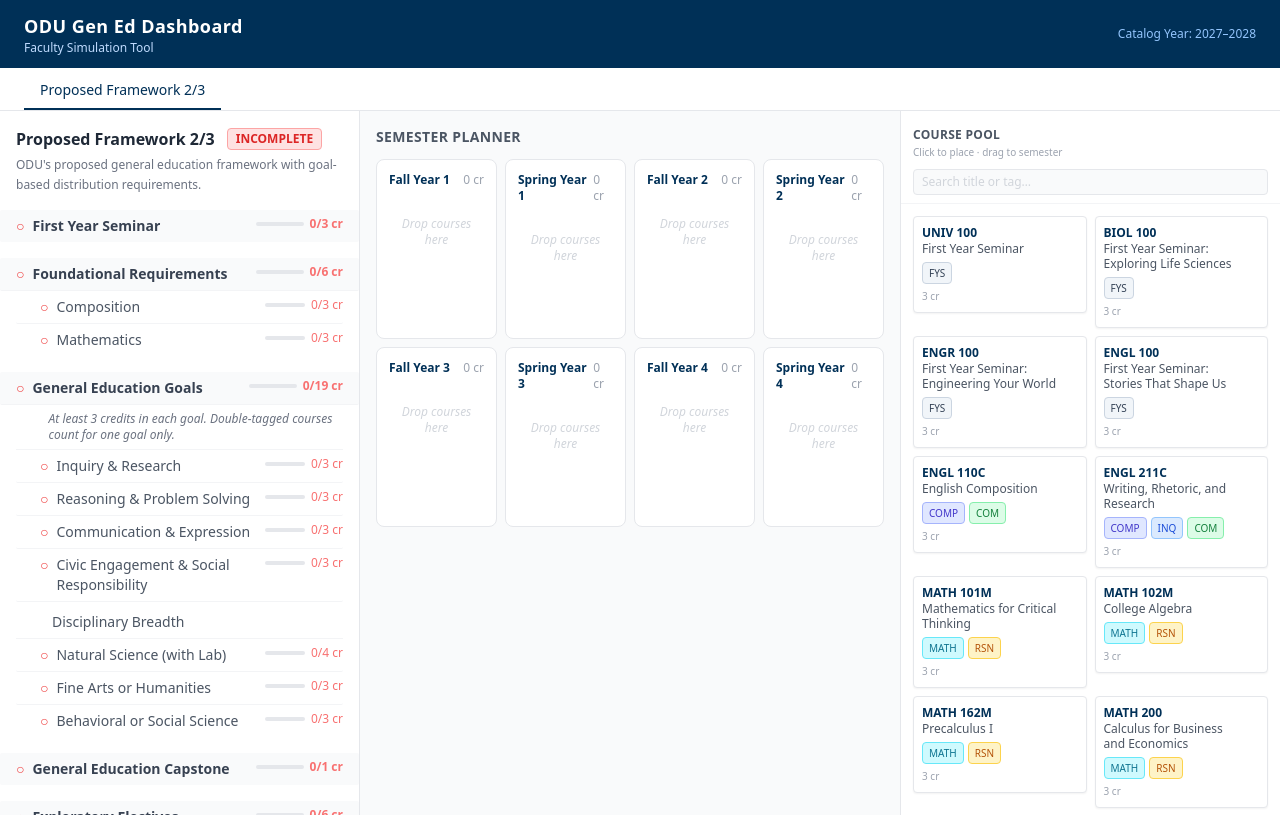
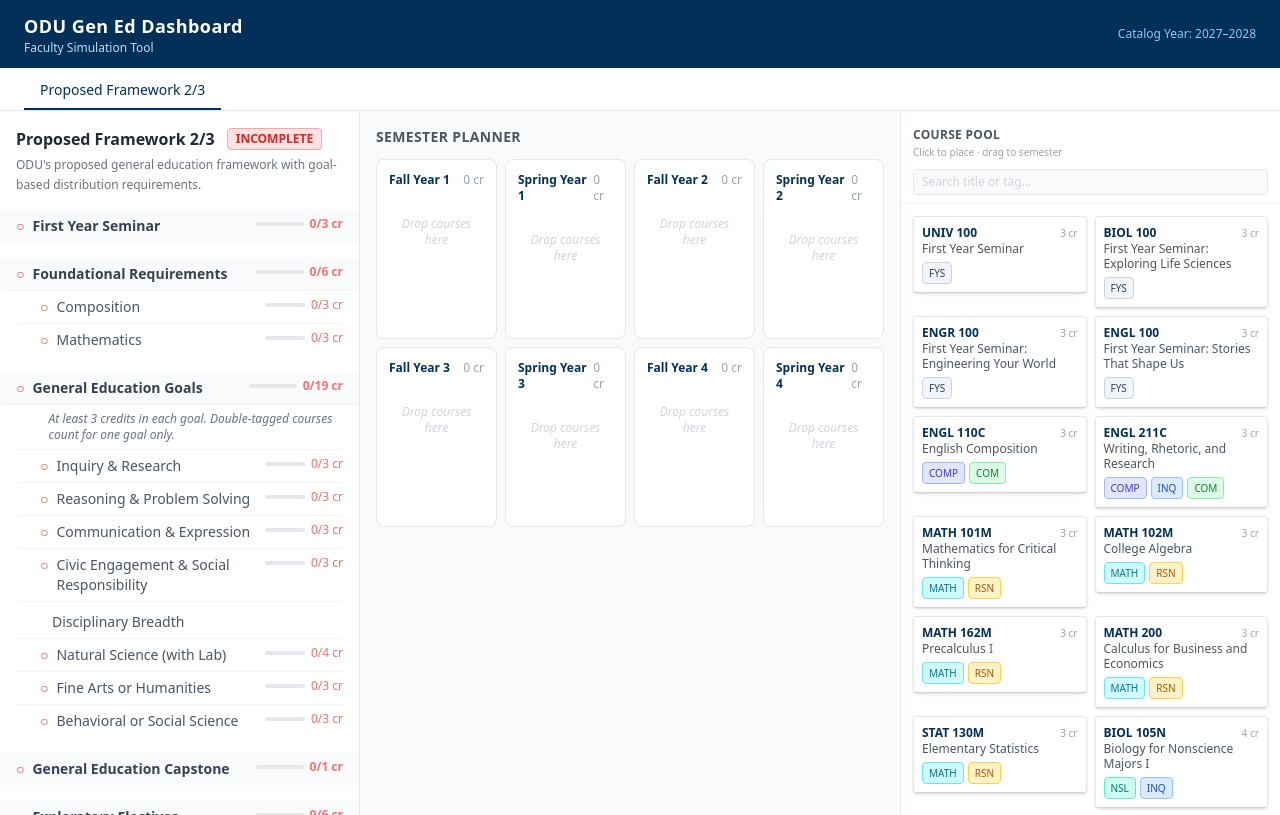
Before and after one commit to mgrau/gen-ed-dashboard, a Svelte app: page / in a window 1280 px wide. Built offline with nearby package versions, Linux system fonts and the light colour scheme.

Commit message:
cosmestic change to course styling

```diff
--- a/src/app.css
+++ b/src/app.css
@@ -19,7 +19,9 @@
     @apply text-red-500;
   }
   .course-card {
-    @apply bg-white border border-gray-200 rounded shadow-sm p-2 text-xs cursor-grab active:cursor-grabbing select-none;
+    @apply bg-white border border-gray-200 rounded p-2 text-xs cursor-grab active:cursor-grabbing select-none;
+    box-shadow: 0 1px 2px rgba(0,0,0,0.08), 0 2px 4px rgba(0,0,0,0.06), inset 0 1px 0 rgba(255,255,255,0.9);
+    border-bottom-color: #d1d5db;
   }
   .semester-col {
     @apply bg-white border border-gray-200 rounded-lg p-3 min-h-[180px] flex flex-col gap-2;
--- a/src/components/CourseCard.svelte
+++ b/src/components/CourseCard.svelte
@@ -25,15 +25,18 @@
 >
   {#if onRemove}
     <button
-      class="absolute top-1 right-1 text-gray-300 hover:text-red-400 text-xs leading-none opacity-0 group-hover:opacity-100 transition-opacity"
+      class="absolute inset-0 w-full h-full opacity-0 group-hover:opacity-100 transition-opacity flex items-center justify-center bg-white/60 rounded text-red-400 text-sm"
       on:click={onRemove}
       title="Remove"
       tabindex="-1"
     >✕</button>
   {/if}
 
-  <p class="font-semibold text-odu-blue text-xs">{course.code}</p>
-  <p class="text-gray-600 leading-tight text-xs pr-3">{course.title}</p>
+  <div class="flex items-start justify-between gap-1">
+    <p class="font-semibold text-odu-blue text-xs">{course.code}</p>
+    <span class="text-[10px] text-gray-400 tabular-nums shrink-0">{course.credits} cr</span>
+  </div>
+  <p class="text-gray-600 leading-tight text-xs">{course.title}</p>
 
   <!-- Goal / type tags -->
   {#if visibleTags.length > 0}
@@ -45,8 +48,6 @@
       {/each}
     </div>
   {/if}
-
-  <p class="text-gray-400 text-[10px] mt-1">{course.credits} cr</p>
 
   <!-- Hover tooltip -->
   {#if showTooltip && fulfillable.length > 0}
```
